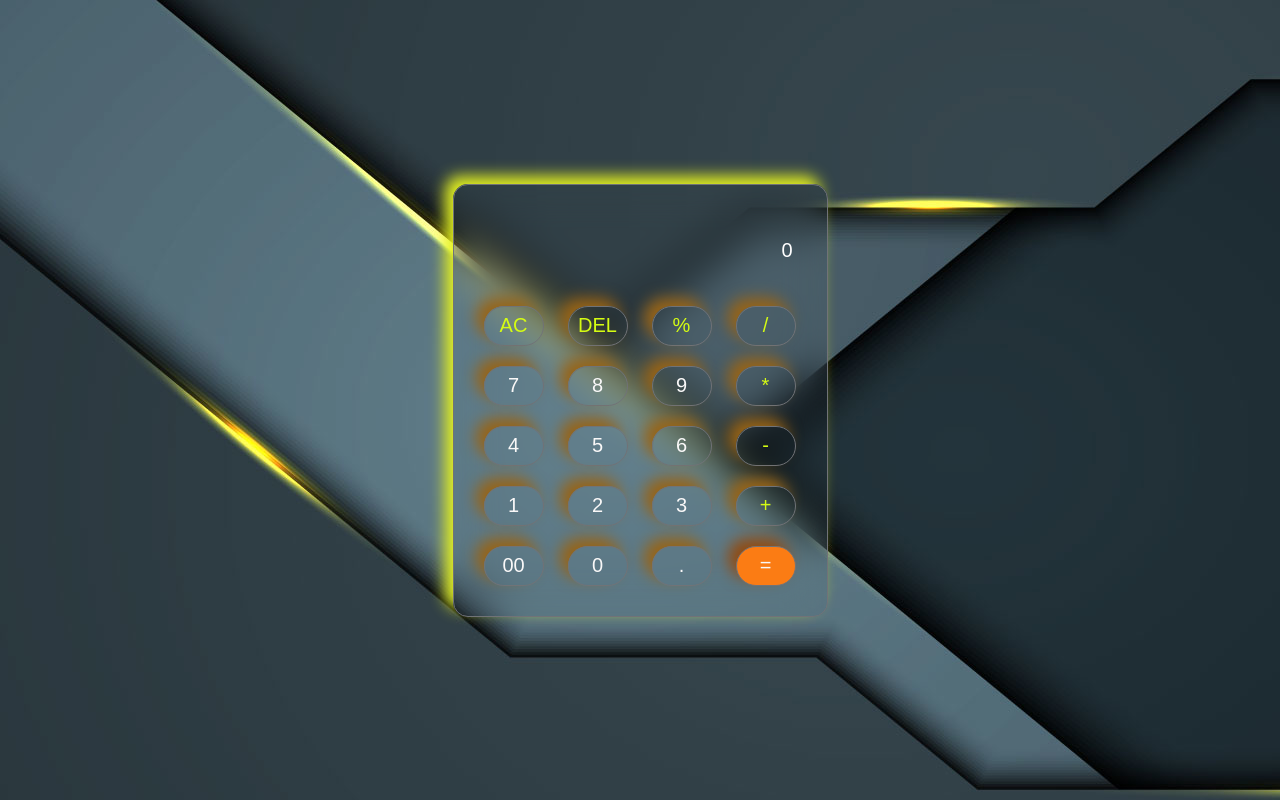
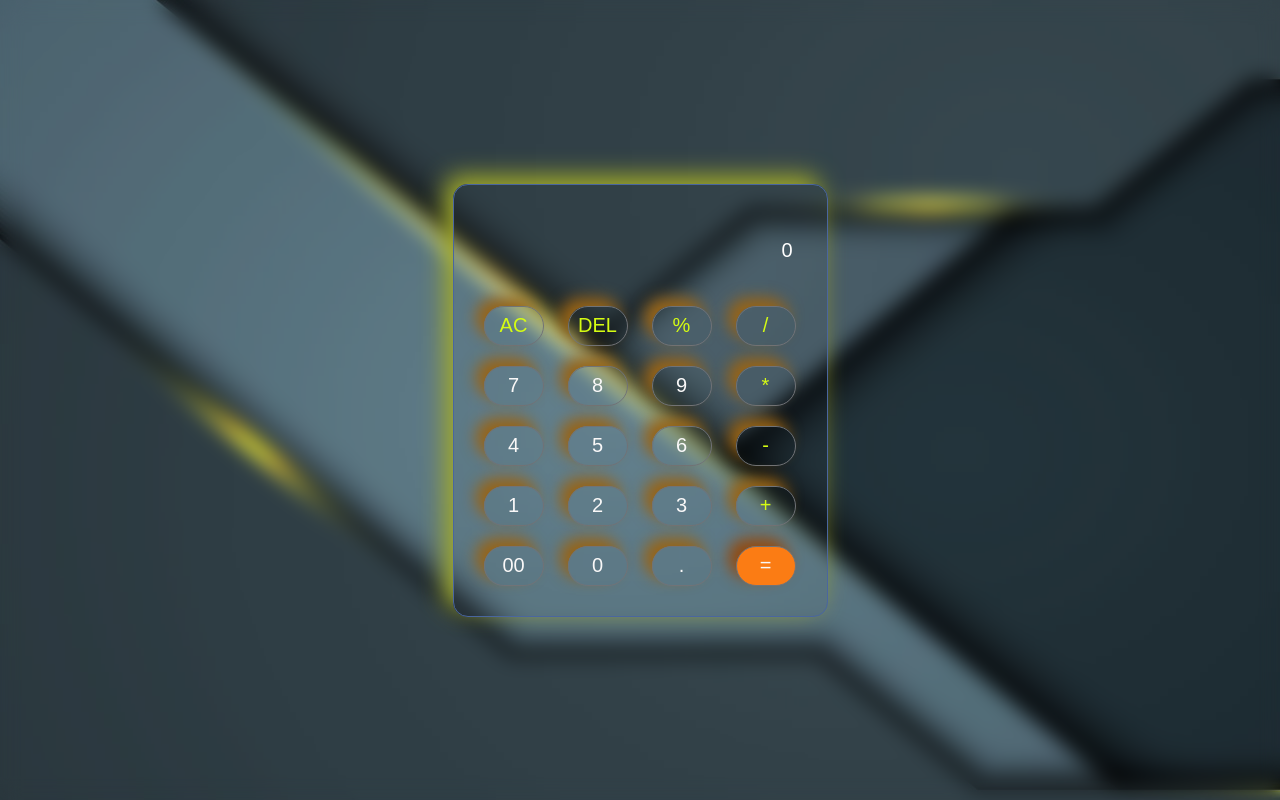
Before and after one commit to Devkarpenter/calculator, a plain HTML site: page harry.html in a window 1280 px wide. Drawn offline with Linux system fonts and the light colour scheme.

Commit message:
css changes

```diff
--- a/harry.html
+++ b/harry.html
@@ -10,7 +10,7 @@
 
 </head>
 <body>
-    <div class="calculator">
+    <div class="any calculator">
         <input type="text"  value="0"    placeholder="0" id="inputBox">
         <div>
             <button class="operator">AC</button>
--- a/style1.css
+++ b/style1.css
@@ -13,6 +13,7 @@ body{
     width: 100%;
     height: 100vh;
     display: flex;
+    backdrop-filter: blur(10px);
     justify-content: center;
     align-items: center;
     background-image: url(pic.png);
@@ -21,14 +22,15 @@ body{
 }
 
 .calculator{
-    border: 1px solid #717377;
+    border: 1px solid #4a669f;
     padding: 20px;
     border-radius: 15px;
+    backdrop-filter: blur(70px);
+    box-shadow: -8px -8px 25px rgb(163, 172, 40);
+}
 
-    backdrop-filter: blur(20px);
-    box-shadow : 0px 4px 15px rgba(215, 240, 52, 0.5);
-    box-shadow: -8px -8px 15px rgb(228, 242, 31);
-
+.calculator:hover{
+    scale: 1.1;
 }
 
 input{
@@ -62,6 +64,12 @@ button{
     cursor: pointer;
 }
 
+button:hover{
+    background-color: orange;
+    scale: 1.5 ;
+}
+
+
 .equalBtn{
     background-color: #fb7c14;
     box-shadow: -8px -8px 15px#934b10;
@@ -72,3 +80,18 @@ button{
     color: rgb(213, 252, 19);
 
 }
+
+.any {
+    animation: fadeIn 1.2s ease-in-out;
+  }
+
+  @keyframes fadeIn {
+    0% {
+      opacity: 0;
+      transform: translateX(-20px);
+    }
+    100% {
+      opacity: 100;
+      transform: translateY(0px);
+    }
+  }
```
